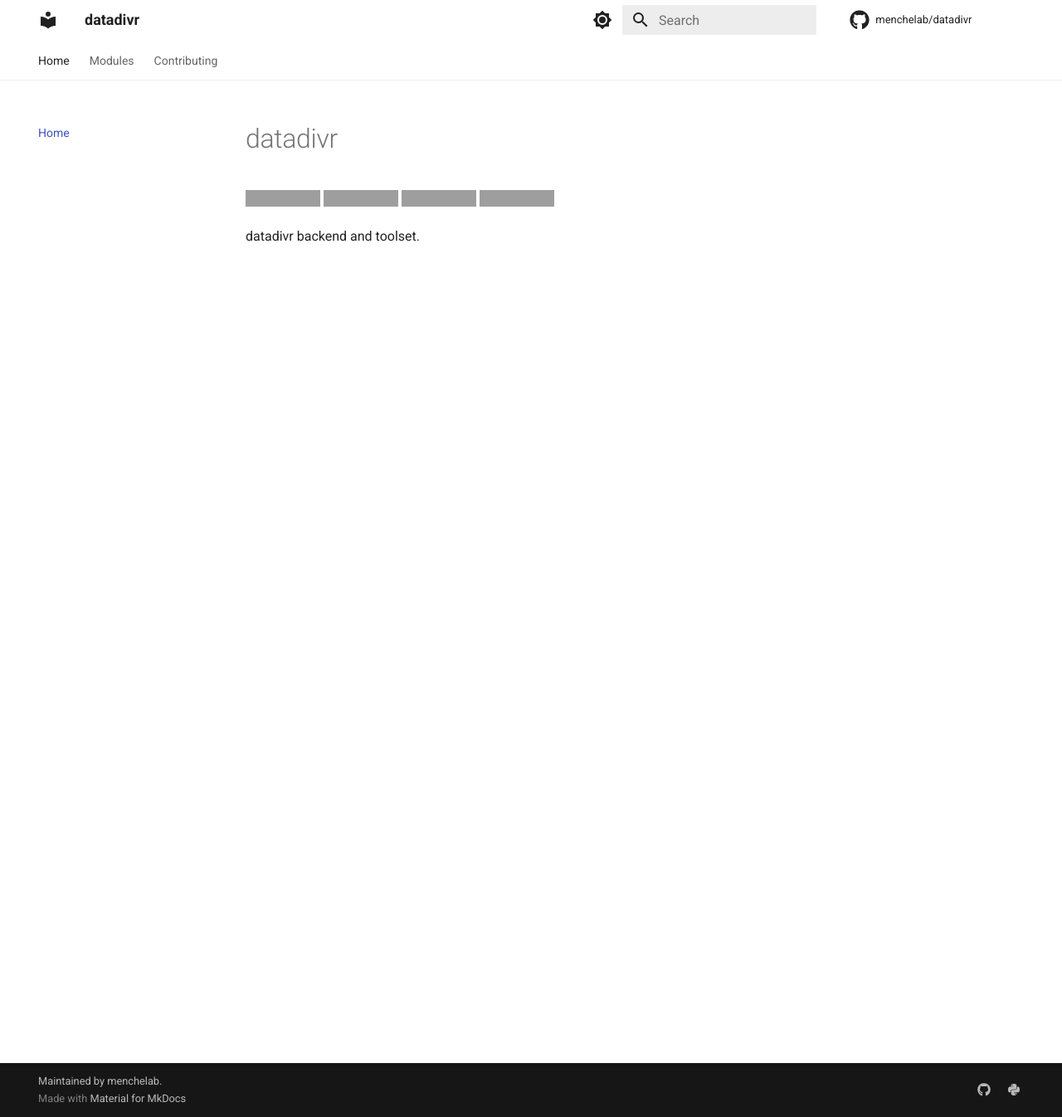
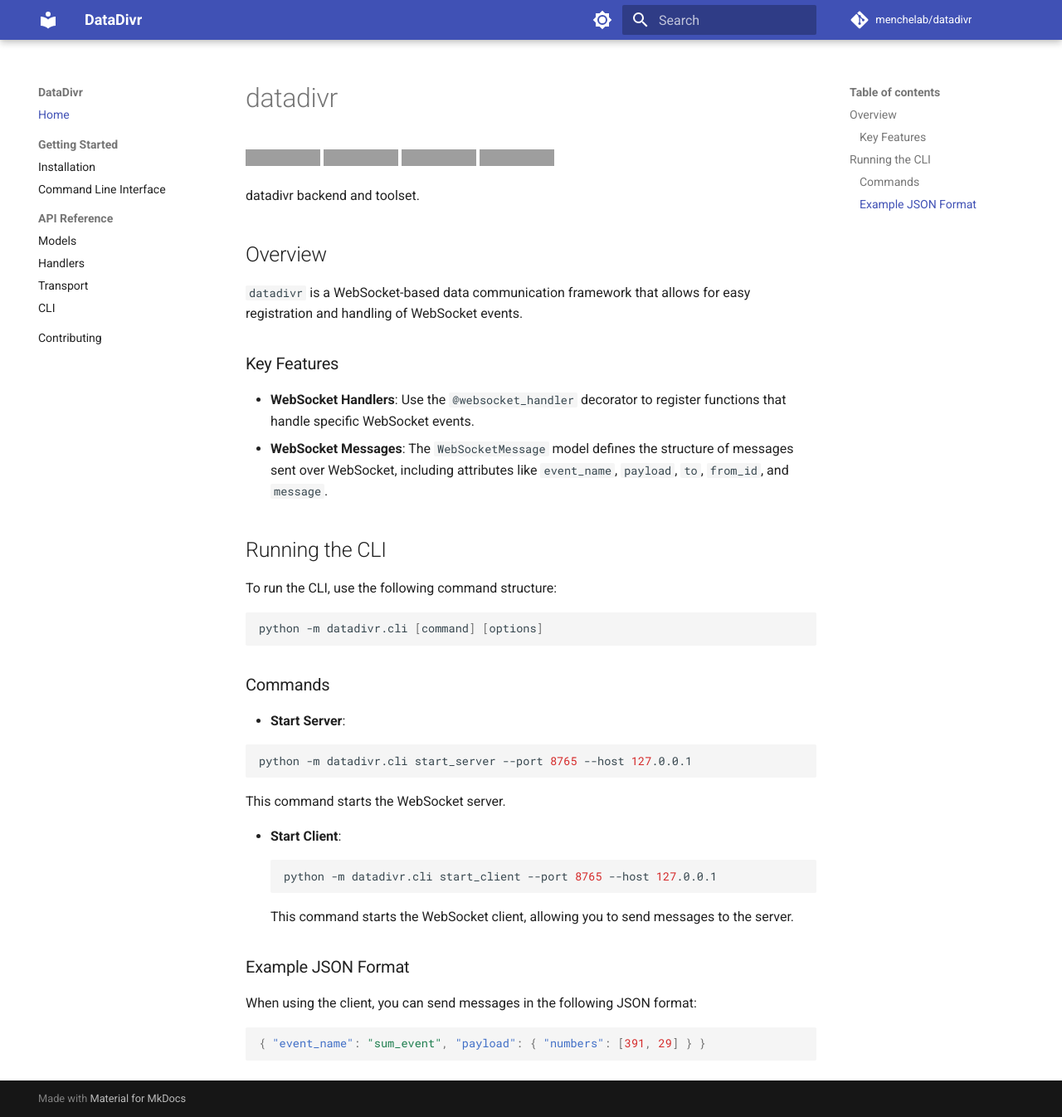
Before and after one commit to menchelab/datadivr, an MkDocs documentation site: the page built from docs/index.md, in a window 1280 px wide and 1346 px high. Shown: the whole window at 83% size. Built offline with MkDocs 1.6.1 and Material for MkDocs 9.7.7, drawn with Linux system fonts in a browser that asks for light colours; comment, search, counter and statistics services are not loaded; grey boxes are pictures that could not be loaded.

Commit message:
docs: added doc strings and docs table and content

````diff
--- a/docs/index.md
+++ b/docs/index.md
@@ -6,3 +6,44 @@
 [![License](https://img.shields.io/github/license/menchelab/datadivr)](https://img.shields.io/github/license/menchelab/datadivr)
 
 datadivr backend and toolset.
+
+## Overview
+
+`datadivr` is a WebSocket-based data communication framework that allows for easy registration and handling of WebSocket events.
+
+### Key Features
+
+- **WebSocket Handlers**: Use the `@websocket_handler` decorator to register functions that handle specific WebSocket events.
+- **WebSocket Messages**: The `WebSocketMessage` model defines the structure of messages sent over WebSocket, including attributes like `event_name`, `payload`, `to`, `from_id`, and `message`.
+
+## Running the CLI
+
+To run the CLI, use the following command structure:
+
+```bash
+python -m datadivr.cli [command] [options]
+```
+
+### Commands
+
+- **Start Server**:
+
+  ```bash
+  python -m datadivr.cli start_server --port 8765 --host 127.0.0.1
+  ```
+
+  This command starts the WebSocket server.
+
+- **Start Client**:
+  ```bash
+  python -m datadivr.cli start_client --port 8765 --host 127.0.0.1
+  ```
+  This command starts the WebSocket client, allowing you to send messages to the server.
+
+### Example JSON Format
+
+When using the client, you can send messages in the following JSON format:
+
+```json
+{ "event_name": "sum_event", "payload": { "numbers": [391, 29] } }
+```
--- a/mkdocs.yml
+++ b/mkdocs.yml
@@ -1,55 +1,62 @@
-site_name: datadivr
+site_name: DataDivr
+site_description: WebSocket-based data communication framework
 repo_url: https://github.com/menchelab/datadivr
-site_url: https://menchelab.github.io/datadivr
-site_description: datadivr backend and toolset.
-site_author: phfr
-edit_uri: edit/main/docs/
 repo_name: menchelab/datadivr
-copyright: Maintained by <a href="https://menchelab.com">menchelab</a>.
+
+theme:
+  name: material
+  palette:
+    - scheme: default
+      primary: indigo
+      accent: indigo
+      toggle:
+        icon: material/brightness-7
+        name: Switch to dark mode
+    - scheme: slate
+      primary: indigo
+      accent: indigo
+      toggle:
+        icon: material/brightness-4
+        name: Switch to light mode
+  features:
+    - navigation.sections
+    - navigation.expand
+    - search.suggest
+    - search.highlight
+    - content.tabs.link
+
+plugins:
+  - search
+  - mkdocstrings:
+      default_handler: python
+      handlers:
+        python:
+          options:
+            show_source: true
+            show_root_heading: true
+            show_category_heading: true
+            show_submodules: true
+  - include-markdown
 
 nav:
   - Home: index.md
-  - Modules: modules.md
+  - Getting Started:
+      - Installation: installation.md
+      - Command Line Interface: cli.md
+  - API Reference:
+      - Models: api/models.md
+      - Handlers: api/handlers.md
+      - Transport: api/transport.md
+      - CLI: api/cli.md
   - Contributing: contributing.md
-plugins:
-  - search
-  - include-markdown
-  - mkdocstrings:
-      handlers:
-        python:
-          paths: [datadivr]
-
-theme:
-  name: material
-  feature:
-    tabs: true
-  palette:
-    - media: "(prefers-color-scheme: light)"
-      scheme: default
-      primary: white
-      accent: deep orange
-      toggle:
-        icon: material/brightness-7
-        name: Switch to dark mode
-    - media: "(prefers-color-scheme: dark)"
-      scheme: slate
-      primary: black
-      accent: deep orange
-      toggle:
-        icon: material/brightness-4
-        name: Switch to light mode
-  icon:
-    repo: fontawesome/brands/github
-
-extra:
-  social:
-    - icon: fontawesome/brands/github
-      link: https://github.com/menchelab/datadivr
-    - icon: fontawesome/brands/python
-      link: https://pypi.org/project/datadivr
 
 markdown_extensions:
-  - toc:
-      permalink: true
-  - pymdownx.arithmatex:
-      generic: true
+  - pymdownx.highlight:
+      anchor_linenums: true
+  - pymdownx.inlinehilite
+  - pymdownx.snippets
+  - pymdownx.superfences
+  - admonition
+  - pymdownx.details
+  - pymdownx.tabbed:
+      alternate_style: true
````
Also changed, not shown: docs/api/cli.md (added, +7 -0 lines), docs/api/handlers.md (added, +8 -0 lines), docs/api/models.md (added, +8 -0 lines), docs/api/transport.md (added, +15 -0 lines), docs/cli.md (added, +97 -0 lines), docs/installation.md (added, +121 -0 lines), docs/modules.md (added, +49 -0 lines), 4 other files.
